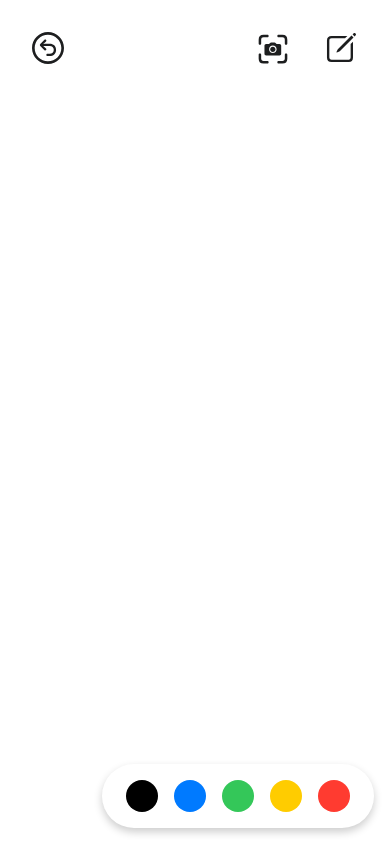
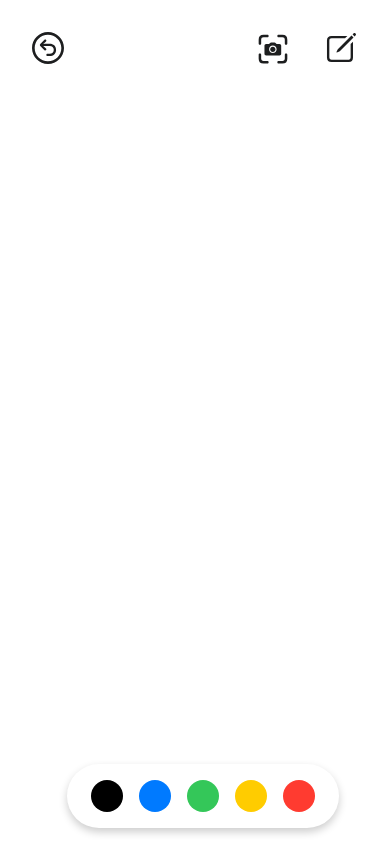
Before and after one commit to DannyRuchtie/Pencil, a website with bundled scripts: page index.html in a window 390 px wide. Built offline with nearby package versions, Linux system fonts and the light colour scheme.

Commit message:
mobile layout

```diff
--- a/css/screen.css
+++ b/css/screen.css
@@ -457,3 +457,22 @@ input[type="range"]::-webkit-slider-thumb {
     fill: rgb(0, 122, 255);
   }
 }
+
+
+
+
+@media (max-width: 576px) {
+
+  #markup {
+    position: fixed;
+    z-index: 2;
+    bottom: 1rem;
+    left: 50%;
+    margin-left:-8rem;
+    width: 4rem;
+    height: 4rem;
+
+
+  }
+
+}
```
